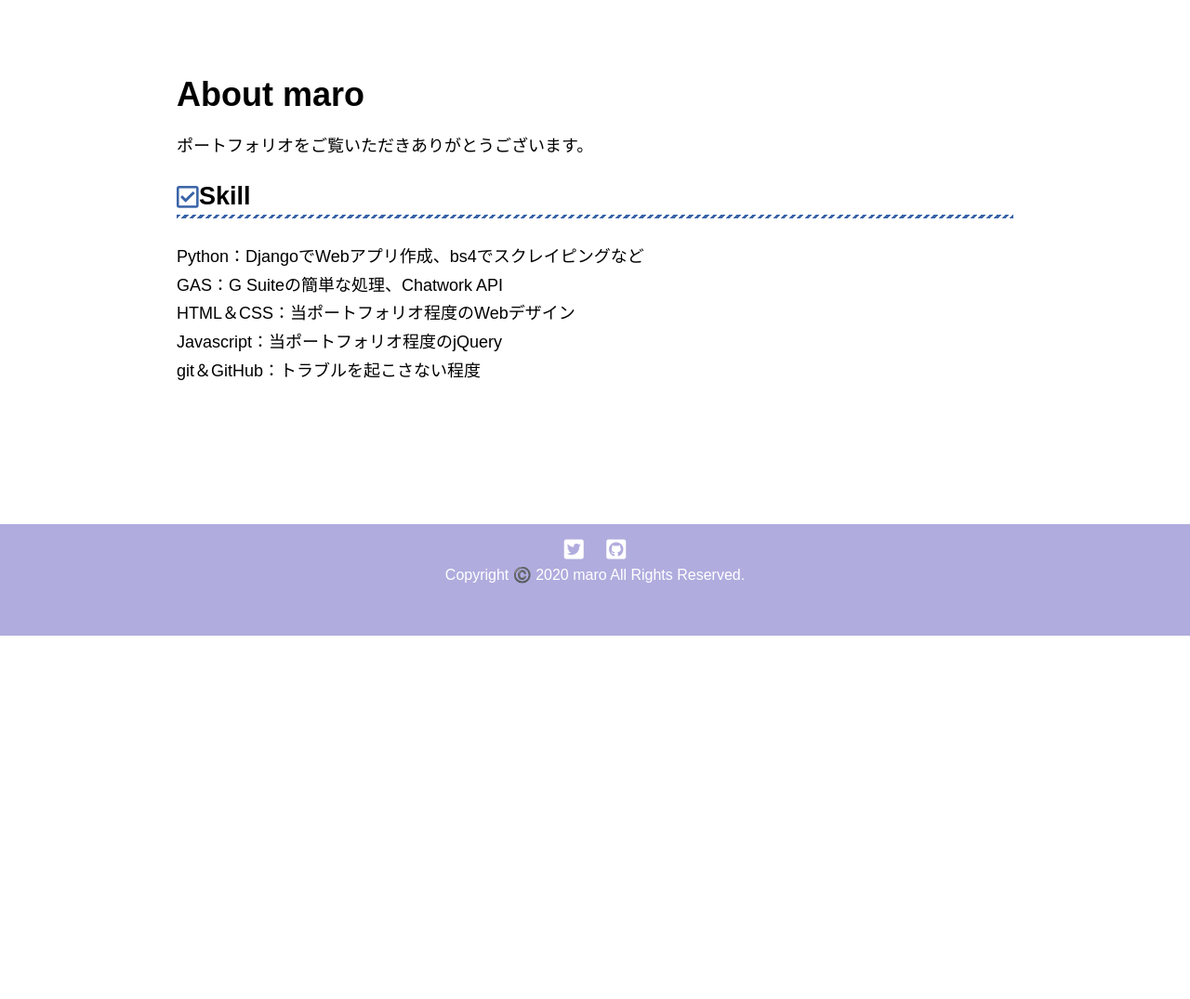
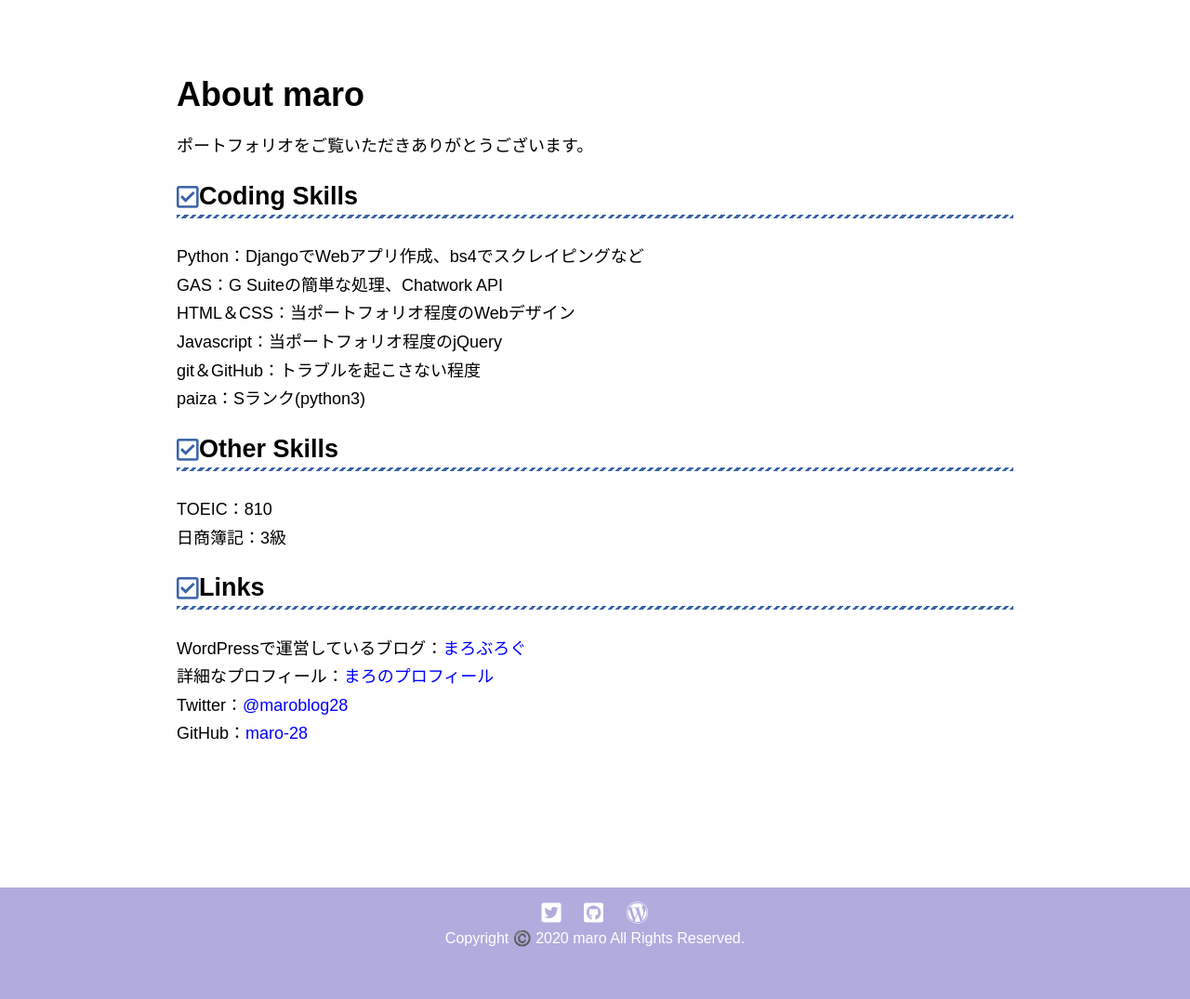
Before and after one commit to maro-28/Portfolio, a Django app: page /about_me/ in a window 1280 px wide. Shown: the part 519-1594 px from the top of the page at 93% size. Before the commit the page ends 1203 px from the top, so only its background shows below. Run offline with Django 3.2, Linux system fonts and the light colour scheme; data that the repository does not hold is empty.

Commit message:
WordPressへのリンクを追加

```diff
--- a/main/templates/main/about_me.html
+++ b/main/templates/main/about_me.html
@@ -19,13 +19,24 @@
     <div class="main_sentance f09">
       <h1>About maro</h1>
       <p>ポートフォリオをご覧いただきありがとうございます。</p>
-      <h2>Skill</h2>
+      <h2>Coding Skills</h2>
       <br>
       <p>Python：DjangoでWebアプリ作成、bs4でスクレイピングなど</p>
       <p>GAS：G Suiteの簡単な処理、Chatwork API</p>
       <p>HTML＆CSS：当ポートフォリオ程度のWebデザイン</p>
       <p>Javascript：当ポートフォリオ程度のjQuery</p>
       <p>git＆GitHub：トラブルを起こさない程度</p>
+      <p>paiza：Sランク(python3)</p>
+      <h2>Other Skills</h2>
+      <br>
+      <p>TOEIC：810</p>
+      <p>日商簿記：3級</p>
+      <h2>Links</h2>
+      <br>
+      <p>WordPressで運営しているブログ：<a href="http://maro28.com/">まろぶろぐ</a></p>
+      <p>詳細なプロフィール：<a href="http://maro28.com/profile">まろのプロフィール</a></p>
+      <p>Twitter：<a href="https://twitter.com/maroblog28">@maroblog28</a></p>
+      <p>GitHub：<a href="https://github.com/maro-28">maro-28</a></p>
     </div>
   </div>
 </main>
--- a/main/templates/main/base.html
+++ b/main/templates/main/base.html
@@ -103,7 +103,8 @@
     <footer class="f08 center Bpurple">
       <ul class="SNS">
         <li><a href="https://twitter.com/maroblog28"><i class="fab fa-twitter-square white f12"></i></a></li>
-          <li><a href="https://github.com/maro-28"><i class="fab fa-github-square white f12"></i></a></li>
+        <li><a href="https://github.com/maro-28"><i class="fab fa-github-square white f12"></i></a></li>
+        <li><a href="https://maro28.com/"><i class="fab fa-wordpress white f12"></i></a></li>
       </ul>
       <p class="white">Copyright ©️ 2020 maro All Rights Reserved.</p>
     </footer>
--- a/main/templates/main/post_list.html
+++ b/main/templates/main/post_list.html
@@ -38,6 +38,7 @@
     <ul class="contacts center f40">
       <li><a href="https://twitter.com/maroblog28" class="purple"><i class="fab fa-twitter-square"></i></a></li>
       <li><a href="https://github.com/maro-28" class="purple"><i class="fab fa-github-square"></i></a></li>
+      <li><a href="https://maro28.com/" class="purple"><i class="fab fa-wordpress"></i></a></li>
     </ul>
   </div>
 </main>
```
